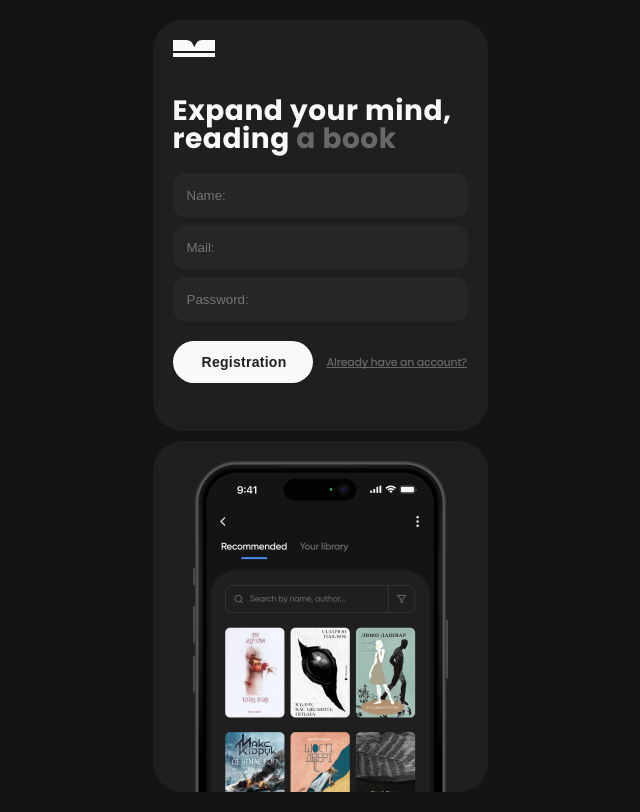
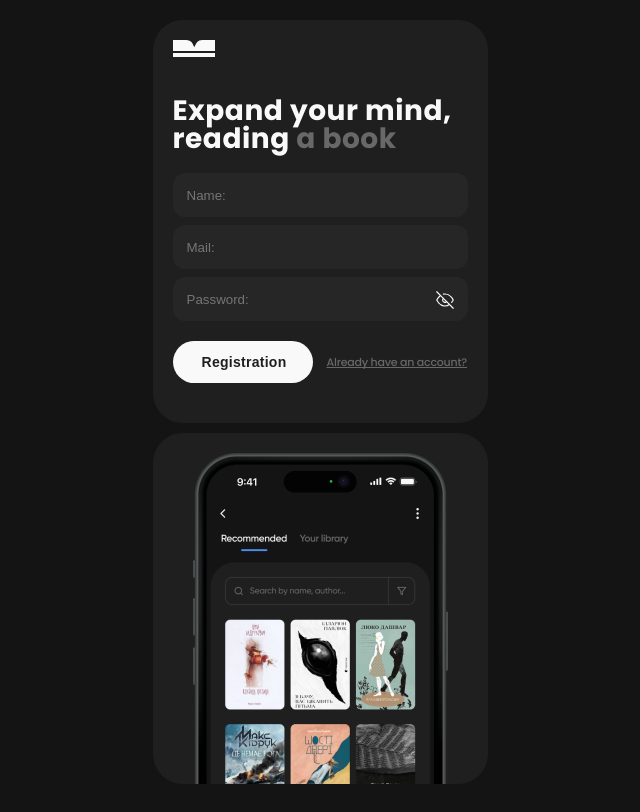
Before and after one commit to OlenaHlu/Read.Journey, a React (Vite) app: page /register in a window 1280 px wide. Shown: the whole page, without its empty margins (320-960 px from the left). Built offline with nearby package versions, Linux system fonts and the light colour scheme.

Commit message:
togglePwd added

```diff
--- a/src/components/AuthBlocks/LogRegForm.module.css
+++ b/src/components/AuthBlocks/LogRegForm.module.css
@@ -1,6 +1,5 @@
 .logRegContainer {
   width: 335px;
-  height: 411px;
   background-color: var(--dark-gray2);
   border-radius: 30px;
   display: flex;
@@ -39,6 +38,7 @@
   height: 44px;
   border-radius: 12px;
   border: none;
+  color: var(--main-light);
 }
 
 .submitBlock {
@@ -76,3 +76,15 @@
   text-decoration-skip-ink: none;
   color: var(--light-gray);
 }
+
+.inputPwd {
+  position: relative;
+}
+
+.iconPwd {
+  width: 18px;
+  height: 18px;
+  position: absolute;
+  top: 14px;
+  right: 14px;
+}
--- a/src/components/AuthBlocks/LoginForm.tsx
+++ b/src/components/AuthBlocks/LoginForm.tsx
@@ -1,7 +1,9 @@
 import css from "./LogRegForm.module.css";
 
 import logo from "../../assets/logo.svg";
+import Icon from "../common/Icon";
 
+import { useState } from "react";
 import { useForm } from "react-hook-form";
 import { yupResolver } from "@hookform/resolvers/yup";
 import { Link } from "react-router-dom";
@@ -13,6 +15,8 @@ type LoginFormValues = {
 };
 
 const LoginForm = () => {
+  const [isVisiblePwd, setIsVisiblePwd] = useState(false);
+
   const initialValues: LoginFormValues = {
     email: "",
     password: "",
@@ -27,6 +31,11 @@ const LoginForm = () => {
   const onSubmit = (data: LoginFormValues) => {
     console.log("form is valid:", data);
   };
+
+  const togglePwd = () => {
+    setIsVisiblePwd(!isVisiblePwd);
+  };
+
   return (
     <section className={css.logRegContainer}>
       <img src={logo} className={css.logo} />
@@ -41,12 +50,22 @@ const LoginForm = () => {
             placeholder="Mail:"
           />
           {errors.email && <p>{errors.email.message}</p>}
+          <div className={css.inputPwd}>
             <input
               className={css.input}
               {...register("password")}
+              type={isVisiblePwd ? "text" : "password"}
               placeholder="Password:"
             />
+            <button type="button" onClick={togglePwd}>
+              {isVisiblePwd ? (
+                <Icon className={css.iconPwd} iconName="eye" />
+              ) : (
+                <Icon className={css.iconPwd} iconName="eye-off" />
+              )}
+            </button>
             {errors.password && <p>{errors.password.message}</p>}
+          </div>
         </div>
         <div className={`${css.submitBlock} ${css.logAdd}`}>
           <button className={css.formBtn} type="submit" disabled={isSubmitting}>
--- a/src/components/AuthBlocks/RegistrationForm.tsx
+++ b/src/components/AuthBlocks/RegistrationForm.tsx
@@ -1,7 +1,9 @@
 import css from "./LogRegForm.module.css";
 
 import logo from "../../assets/logo.svg";
+import Icon from "../common/Icon";
 
+import { useState } from "react";
 import { useForm } from "react-hook-form";
 import { yupResolver } from "@hookform/resolvers/yup";
 import { Link } from "react-router-dom";
@@ -14,6 +16,8 @@ type RegistrationFormValues = {
 };
 
 const RegistrationForm = () => {
+  const [isVisiblePwd, setIsVisiblePwd] = useState(false);
+
   const initialValues: RegistrationFormValues = {
     name: "",
     email: "",
@@ -32,6 +36,10 @@ const RegistrationForm = () => {
     console.log("form is valid:", data);
   };
 
+  const togglePwd = () => {
+    setIsVisiblePwd(!isVisiblePwd);
+  };
+
   return (
     <section className={css.logRegContainer}>
       <img src={logo} className={css.logo} />
@@ -40,30 +48,44 @@ const RegistrationForm = () => {
       </h2>
       <form onSubmit={handleSubmit(onSubmit)}>
         <div className={css.inputsBlock}>
+          <div>
             <input
               className={css.input}
               {...register("name")}
               placeholder="Name:"
             />
             {errors.email && <p>{errors.email.message}</p>}
+          </div>
+          <div>
             <input
               className={css.input}
               {...register("email")}
               placeholder="Mail:"
             />
             {errors.email && <p>{errors.email.message}</p>}
+          </div>
+          <div className={css.inputPwd}>
             <input
               className={css.input}
               {...register("password")}
+              type={isVisiblePwd ? "text" : "password"}
               placeholder="Password:"
             />
+            <button type="button" onClick={togglePwd}>
+              {isVisiblePwd ? (
+                <Icon className={css.iconPwd} iconName="eye" />
+              ) : (
+                <Icon className={css.iconPwd} iconName="eye-off" />
+              )}
+            </button>
             {errors.password && <p>{errors.password.message}</p>}
+          </div>
         </div>
         <div className={css.submitBlock}>
           <button className={css.formBtn} type="submit" disabled={isSubmitting}>
             {isSubmitting ? "loading..." : "Registration"}
           </button>
-          <Link className={css.navigation} to="/register">
+          <Link className={css.navigation} to="/login">
             Already have an account?
           </Link>
         </div>
--- /dev/null
+++ b/src/components/common/Icon.tsx
@@ -0,0 +1,15 @@
+import symbols from "../../assets/symbol-defs.svg";
+
+type IconProps = {
+  iconName: string;
+  className: string;
+};
+
+const Icon = ({ iconName, className }: IconProps) => {
+  return (
+    <svg className={className}>
+      <use href={`${symbols}#icon-${iconName}`} />
+    </svg>
+  );
+};
+export default Icon;
```
Lines whose indentation alone changed are shown as unchanged.
